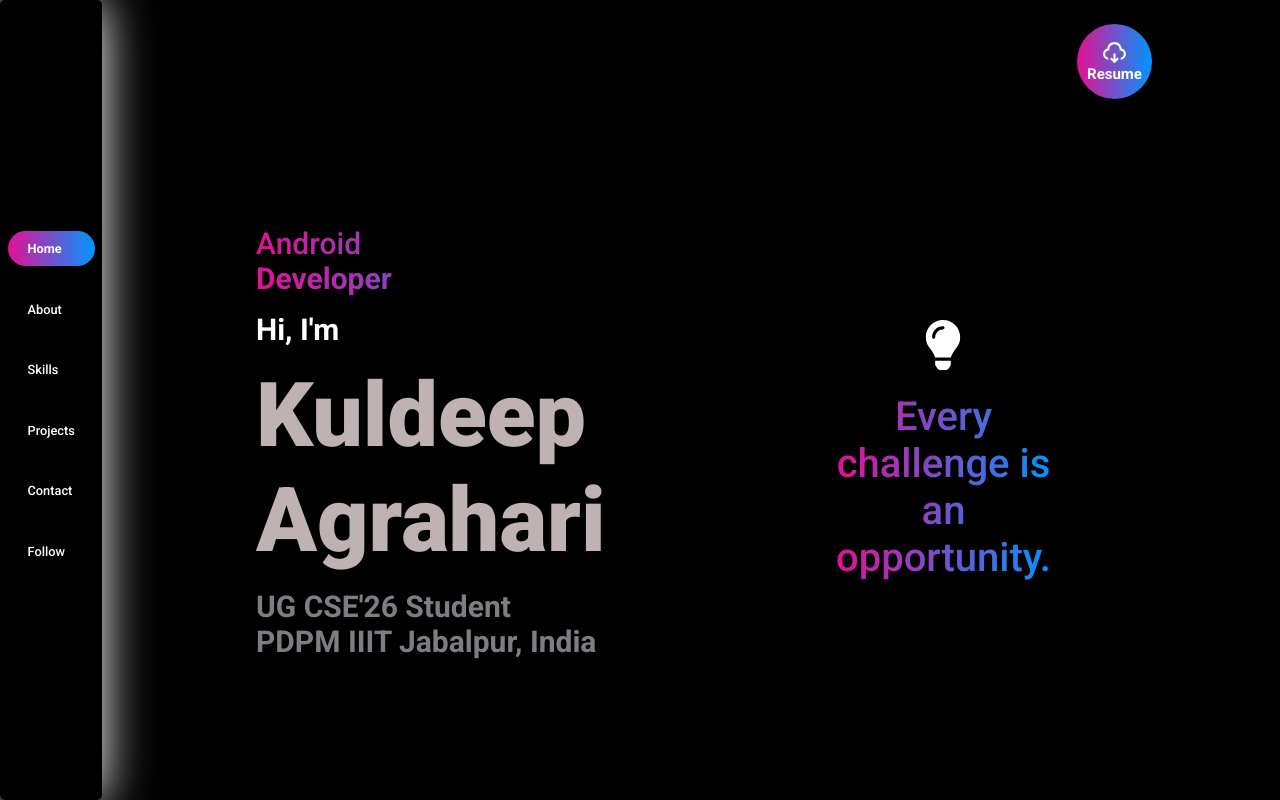
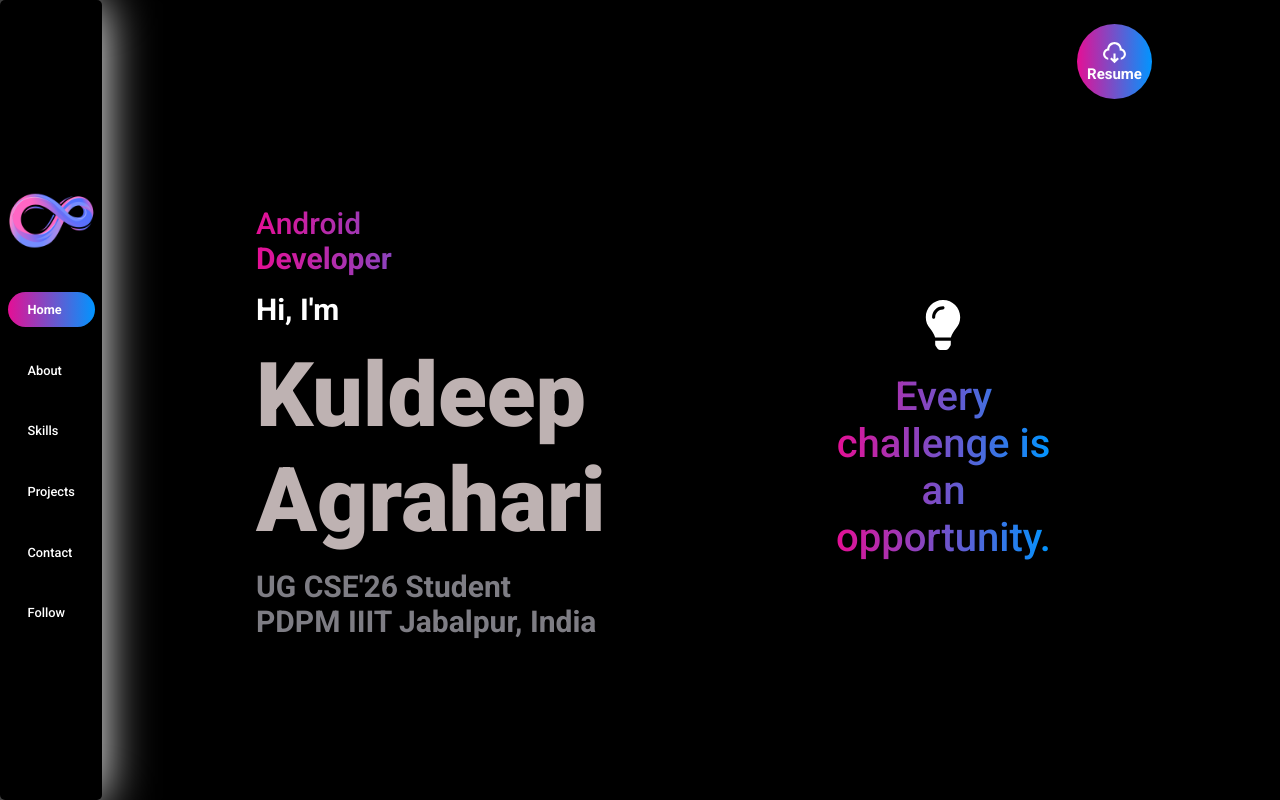
Before and after one commit to Kuldeepagrahari/Portfolio_website, a React (Vite) app: page / in a window 1280 px wide. Built offline with nearby package versions, Linux system fonts and the light colour scheme.

Commit message:
logo added

```diff
--- a/src/components/Navbar/Nav.jsx
+++ b/src/components/Navbar/Nav.jsx
@@ -35,8 +35,11 @@ const Nav = ({ onScrollTo }) => {
         </div>
       )}
 
-      {/* Sidebar for Desktop */}
+      {/* Sidebar for Desk
+      top */}
       {!isMobile && (
+        <>
+         <img src="my_logo.png" className='logo' style={{width: "8vw", marginBottom:"20px"}} alt="" />
         <ul className="menu desktop">
           {["home", "about", "skills", "projects", "contact", "follow"].map(
             (section) => (
@@ -49,12 +52,13 @@ const Nav = ({ onScrollTo }) => {
               </li>
             )
           )}
-        </ul>
+        </ul></>
       )}
 
       {/* Mobile Menu (Appears in the Middle) */}
       <AnimatePresence>
         {menuOpen && isMobile && (
+
           <motion.ul
             className="menu active"
             initial={{ opacity: 0, y: 50 }}
@@ -62,6 +66,7 @@ const Nav = ({ onScrollTo }) => {
             exit={{ opacity: 0, y: 50 }}
             transition={{ duration: 0.3, ease: "easeInOut" }}
           >
+            <img src="my_logo.png" alt="" style={{width: "50px", marginBottom:"10px"}} />
             {["home", "about", "skills", "projects", "contact", "follow"].map(
               (section, index) => (
                 <motion.li
--- a/src/components/Navbar/nav.css
+++ b/src/components/Navbar/nav.css
@@ -100,7 +100,8 @@
     transform: translate(-50%, -50%);
     width: 80%;
     height: 60%;
-    background: var(--page-theme);
+    /* background: var(--page-theme); */
+    background-color: black;
     /* background-color: rgba(24, 23, 23, 0.9); */
     display: none;
     flex-direction: column;
@@ -108,7 +109,7 @@
     justify-content: center;
     border-radius: 10px;
 
-    box-shadow: 5px 5px 15px rgba(0, 0, 0, 0.5);
+    box-shadow: 5px 5px 15px rgba(159, 157, 157, 0.5);
     list-style: none;
   }
 
@@ -137,8 +138,9 @@
     border-left: 5px solid rgb(250, 251, 252);
     border-radius: 5px;
     font-weight: bolder;
+    background-color: rgb(59, 61, 62);
     color: white;
-    background-color: rgba(7, 7, 7, 0.2);
+    /* background-color: rgba(7, 7, 7, 0.2); */
   }
 
   /* Fade-in Keyframes */
--- a/src/pages/Home/Home.jsx
+++ b/src/pages/Home/Home.jsx
@@ -29,6 +29,7 @@ const Home = () => {
   return (
     <div name="home" className='home'>
       <div className="left">
+
         <h2 className='typewritter'>
           <Typewriter
             words={['Full Stack', 'Android', 'Software']}
--- a/src/pages/Home/home.css
+++ b/src/pages/Home/home.css
@@ -6,7 +6,7 @@
     gap:18vw;
     width: 90%;
     padding: 10vw 10vw;
-    margin-top: 50px;
+    margin-top: 30px;
     position: relative;
 
 
@@ -23,6 +23,9 @@
         gap:2vh;
         .college{
             color:rgb(126, 125, 132);
+        }
+        .logo{
+            width: 100px;
         }
         .head{
             span{
```
Also changed, not shown: public/my_logo.png (added).
